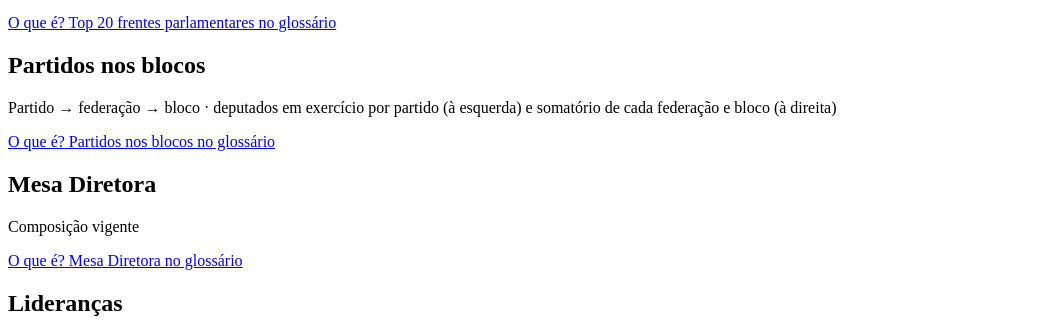
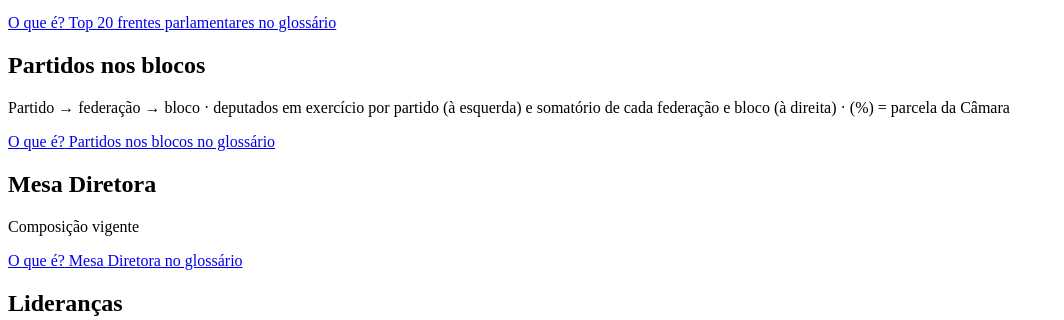
Before and after one commit to verlugonservicos/radar-legislativo, a Python web app: template src/radar/dashboard/templates/pages/articulacao.html.j2 in a window 1280 px wide. Shown: the part 1528-1848 px from the top of the page, without its empty margins (0-1064 px from the left). Run offline with Jinja, Linux system fonts and the light colour scheme; the template is opened without the code that fills it, so the values that code supplies are empty.

Commit message:
dashboard: sankey com % da Câmara ao lado dos totais de federações e blocos
Co-Authored-By: Claude Opus 5.5 <noreply@anthropic.com>

```diff
--- a/src/radar/dashboard/static/js/pages/articulacao.js
+++ b/src/radar/dashboard/static/js/pages/articulacao.js
@@ -33,6 +33,9 @@ await seguro(document.getElementById('graf-frentes'), async () => {
 });
 
 await seguro(document.getElementById('graf-sankey'), async () => {
+  // % = parcela da Câmara (deputados em exercício) em cada federação/bloco, com 2 casas
+  const camara = (await dados('partidos')).reduce((s, p) => s + p.deputados, 0);
+  const pctCamara = (v) => fmt.pct2(camara ? (100 * v) / camara : 0);
   const bp = (await dados('blocos_partidos')).filter((d) => d.membros > 0);
   if (!bp.length) { limpa('graf-sankey').innerHTML = vazio('Sem blocos vigentes com deputados em exercício.'); return; }
   // 3 níveis: partido → federação → bloco. Uma federação atua como um partido só e pode entrar inteira
@@ -117,7 +120,7 @@ await seguro(document.getElementById('graf-sankey'), async () => {
         const x = xDireita;
         textos.push({
           type: 'text', x: x0 + x - 8, y: y0 + y + dy / 2, silent: true, z: 100,
-          style: { text: fmt.num(total(no.id)), align: 'right', verticalAlign: 'middle', fontSize: 15, fontWeight: 700,
+          style: { text: `${fmt.num(total(no.id))} (${pctCamara(total(no.id))})`, align: 'right', verticalAlign: 'middle', fontSize: 15, fontWeight: 700,
                    fill: t.text, stroke: t.surface, lineWidth: 4 },
         });
       });
--- a/src/radar/dashboard/templates/pages/articulacao.html.j2
+++ b/src/radar/dashboard/templates/pages/articulacao.html.j2
@@ -3,7 +3,7 @@
 {% block conteudo %}
 <div class="grid">
   {% call card("frentes", "Top 20 frentes parlamentares", "Por número de deputados em exercício · (%) = parcela da Câmara na frente", "span-6", termo="frente") %}{{ grafico("graf-frentes", "Barras das 20 maiores frentes parlamentares", "chart--xl") }}{% endcall %}
-  {% call card("sankey", "Partidos nos blocos", "Partido → federação → bloco · deputados em exercício por partido (à esquerda) e somatório de cada federação e bloco (à direita)", "span-6", termo="partido-bloco") %}{{ grafico("graf-sankey", "Diagrama de fluxo dos partidos para as federações e os blocos", "chart--xl") }}{% endcall %}
+  {% call card("sankey", "Partidos nos blocos", "Partido → federação → bloco · deputados em exercício por partido (à esquerda) e somatório de cada federação e bloco (à direita) · (%) = parcela da Câmara", "span-6", termo="partido-bloco") %}{{ grafico("graf-sankey", "Diagrama de fluxo dos partidos para as federações e os blocos", "chart--xl") }}{% endcall %}
   {% call card("mesa", "Mesa Diretora", "Composição vigente", "span-12", termo="mesa") %}<div class="people" id="lista-mesa"></div>{% endcall %}
   {% call card("lideres", "Lideranças", "Líderes de partido, bloco, governo, oposição, maioria e minoria", "span-12", termo="lideranca") %}<div class="people" id="lista-lideres"></div>{% endcall %}
   {% call card("tabela", "Frentes parlamentares", "Todas as frentes com membros em exercício", "span-12") %}<div id="tabela-frentes"></div>{% endcall %}
```
